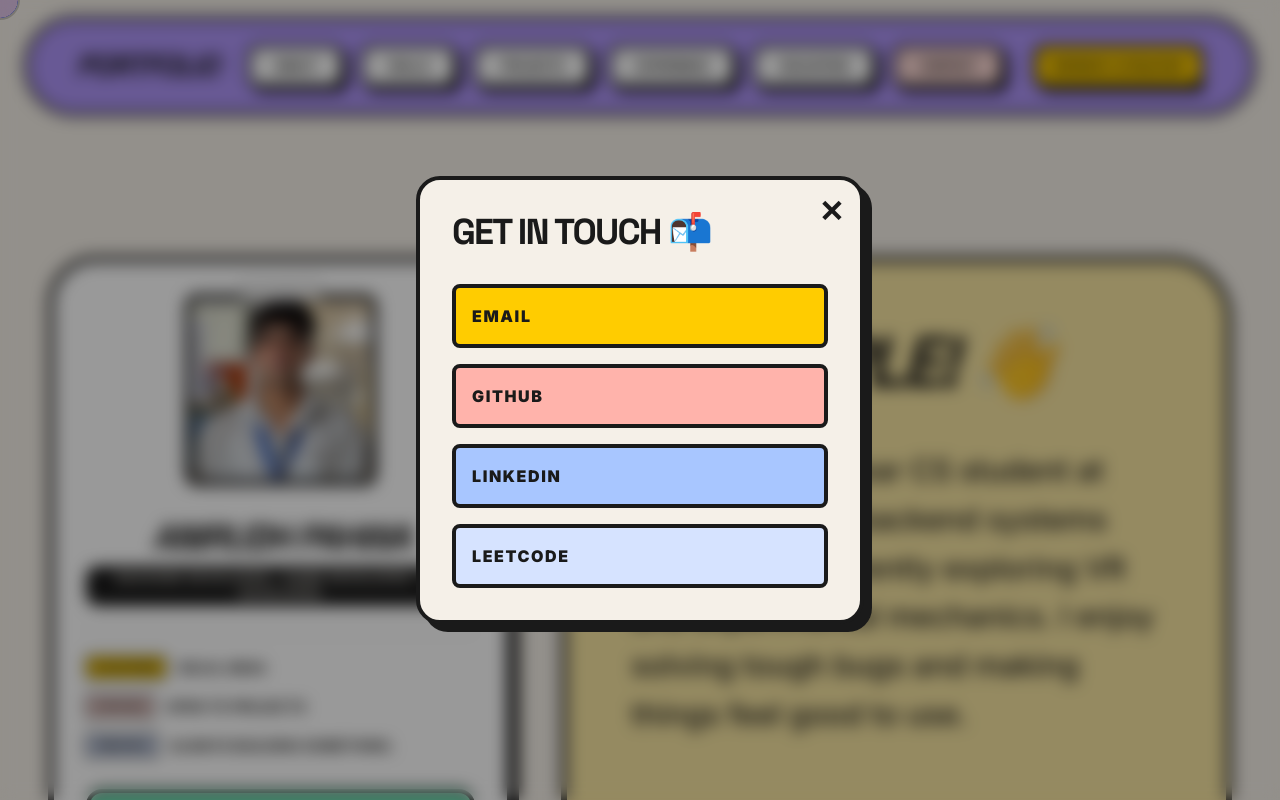
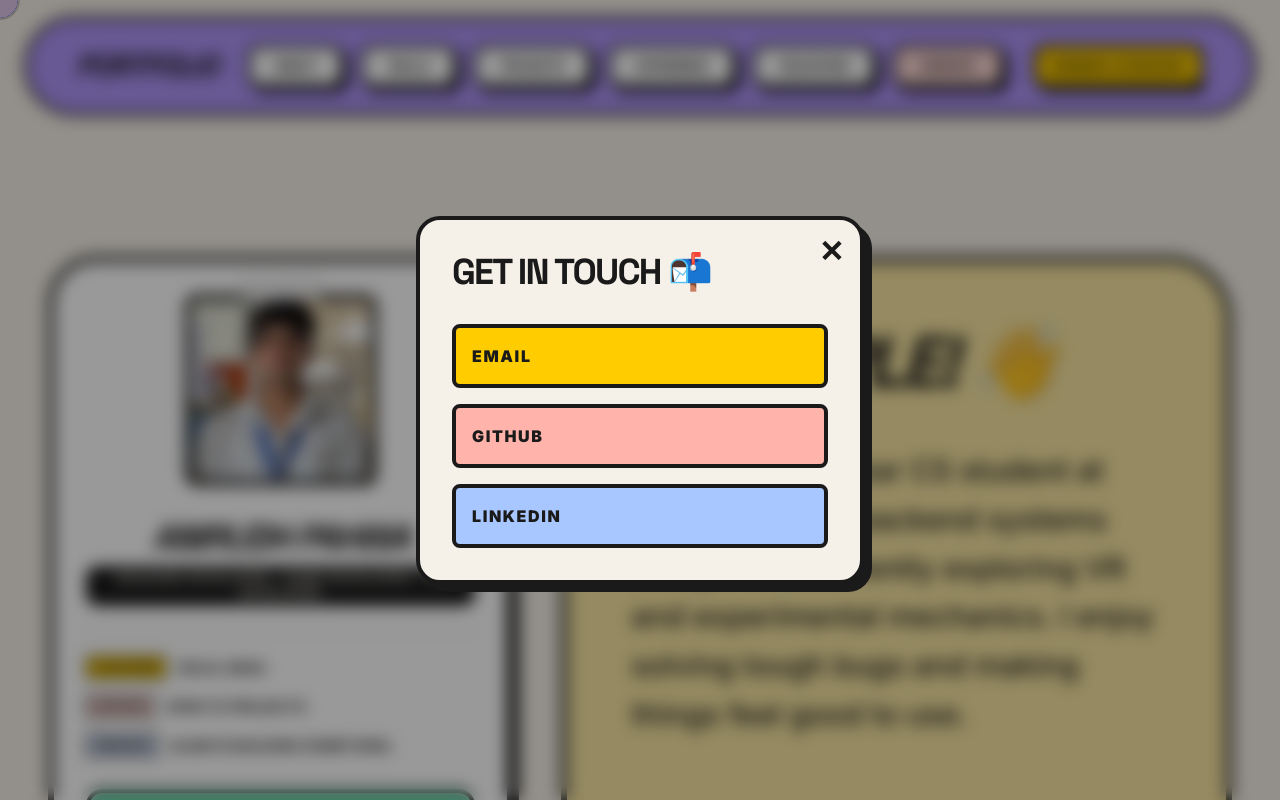
Before and after one commit to Anirudhpahwa/MyPortfolio, a Next.js app: page / in a window 1280 px wide. Both pictures are taken after a click on the button "CONTACT". Shown: the top 800 px of the page. Built offline with nearby package versions, Linux system fonts and the light colour scheme.

Commit message:
Remove LeetCode from contact modal

```diff
--- a/src/components/ContactModal.tsx
+++ b/src/components/ContactModal.tsx
@@ -8,7 +8,6 @@ const CONTACT_LINKS = [
     bg: "#a8c6ff",
     href: "https://www.linkedin.com/in/anirudh-pahwa-885034276/",
   },
-  { label: "LeetCode", bg: "#d6e3ff", href: "#" },
 ];
 
 export default function ContactModal({ onClose }: { onClose: () => void }) {
```
